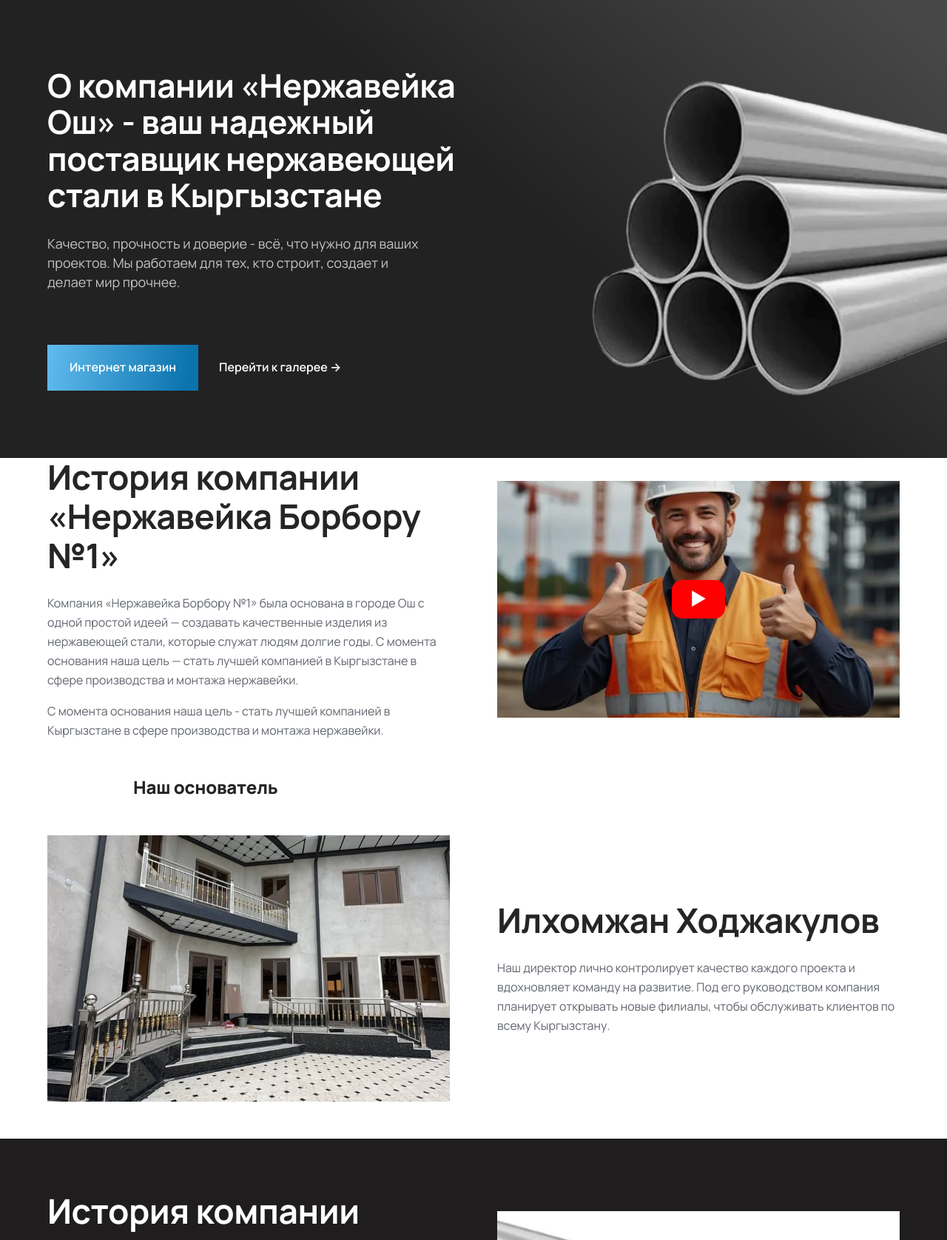
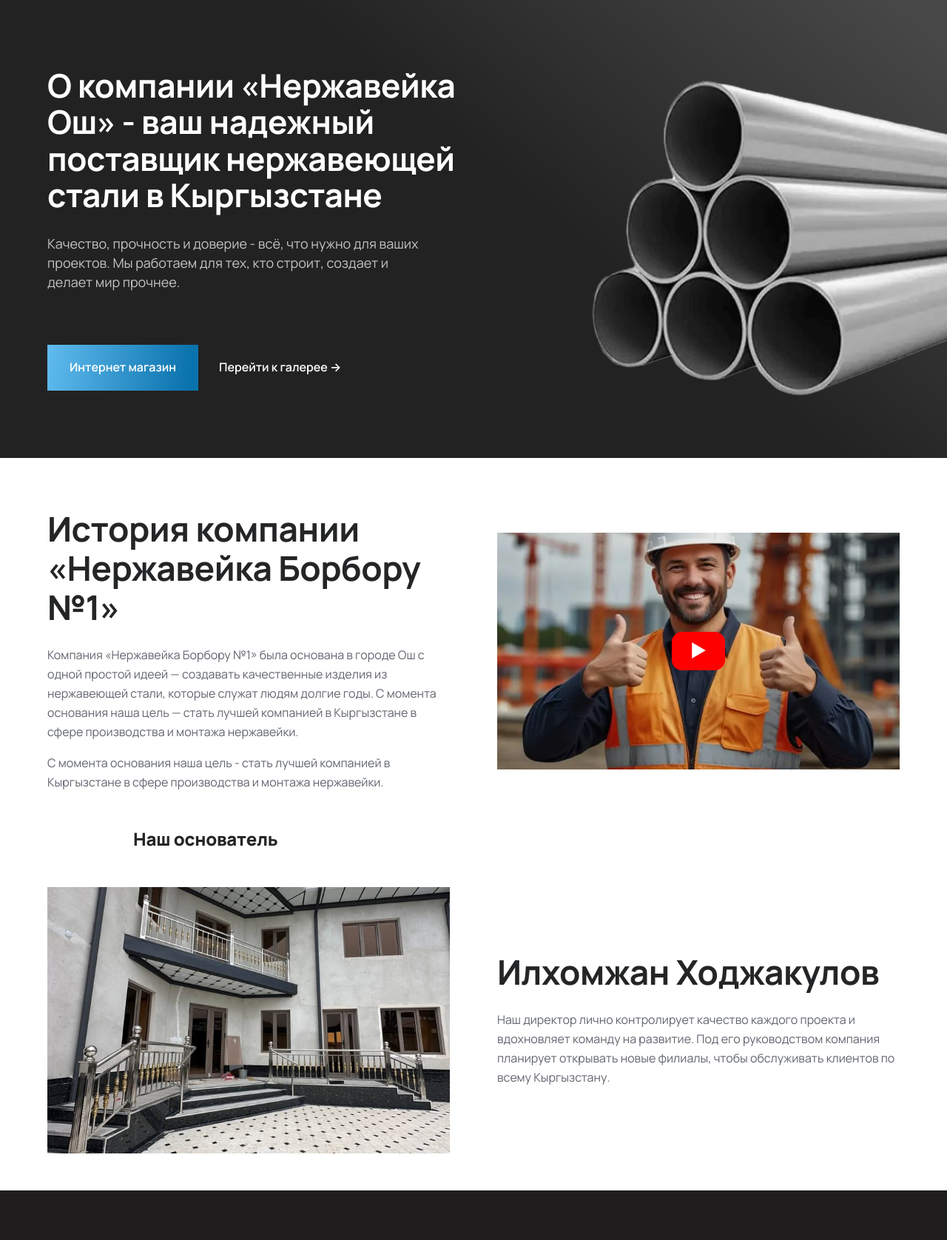
Before and after one commit to nm-backend/nerzhaveyka.kg, a Django app: template templates/about.html in a window 1280 px wide. Shown: the part 89-1765 px from the top of the page at 74% size. Run offline with Django 5.2, Linux system fonts and the light colour scheme; the template is opened without the code that fills it, so the values that code supplies are empty.

Commit message:
fix style

```diff
--- a/static/css/style.css
+++ b/static/css/style.css
@@ -1482,7 +1482,9 @@ h3 {
   transform: rotateY(180deg);
 }
 
-.about-intro,
+.about-intro{
+  margin-top: 70px;
+}
 .about-founder{
   margin-left: 00px;
 }
```
